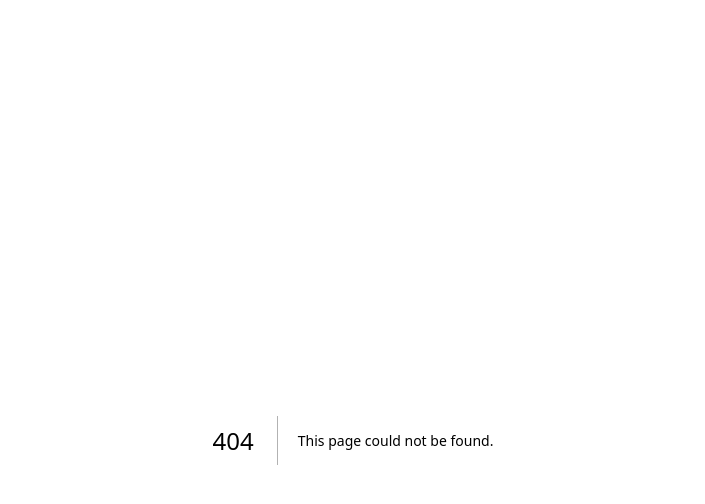
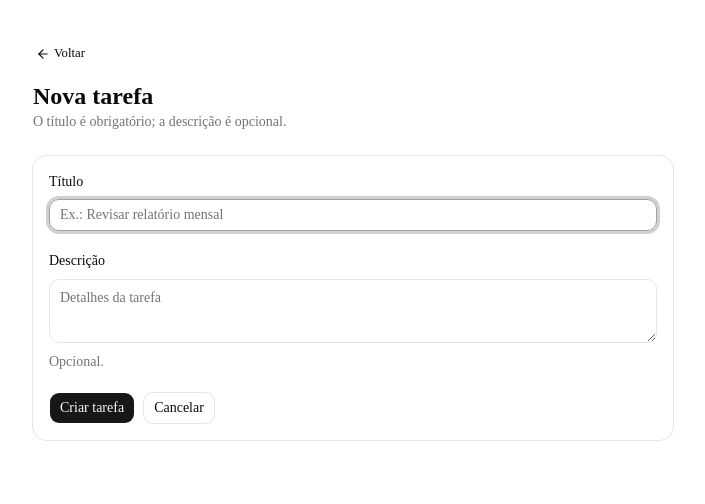
Before and after one commit to fer-oshiro/nextjs-to-do, a Next.js app: page /tasks/new in a window 1280 px wide. Before the commit this address had no page. Shown: the top 504 px of the page, without its empty margins (287-992 px from the left). Built offline with nearby package versions, Linux system fonts and the light colour scheme.

Commit message:
feat: add create and edit task form

```diff
--- a/package.json
+++ b/package.json
@@ -10,6 +10,7 @@
     "prepare": "husky"
   },
   "dependencies": {
+    "@hookform/resolvers": "^7.0.1",
     "@tanstack/react-query": "^5.105.2",
     "@trpc/client": "^11.23.0",
     "@trpc/server": "^11.23.0",
@@ -22,6 +23,7 @@
     "radix-ui": "^1.8.1",
     "react": "19.1.0",
     "react-dom": "19.1.0",
+    "react-hook-form": "^7.91.0",
     "server-only": "^0.0.1",
     "shadcn": "^4.23.0",
     "sonner": "^2.0.8",
--- /dev/null
+++ b/src/app/not-found.tsx
@@ -0,0 +1,20 @@
+import Link from "next/link";
+
+import { Button } from "@/components/ui/button";
+import { Card, CardDescription, CardFooter, CardHeader, CardTitle } from "@/components/ui/card";
+
+export default function NotFound() {
+  return (
+    <Card>
+      <CardHeader>
+        <CardTitle>Não encontrado</CardTitle>
+        <CardDescription>Esta página não existe ou a tarefa foi excluída.</CardDescription>
+      </CardHeader>
+      <CardFooter>
+        <Button asChild>
+          <Link href="/">Ver tarefas</Link>
+        </Button>
+      </CardFooter>
+    </Card>
+  );
+}
--- a/src/app/page.tsx
+++ b/src/app/page.tsx
@@ -1,4 +1,8 @@
+import { PlusIcon } from "lucide-react";
+import Link from "next/link";
+
 import { TaskList } from "@/components/task-list";
+import { Button } from "@/components/ui/button";
 import { taskListInput } from "@/lib/schemas/task";
 import { getQueryClient, HydrateClient, trpc } from "@/trpc/server";
 
@@ -24,6 +28,12 @@ export default async function HomePage() {
           <h1 className="text-2xl font-semibold">Tarefas</h1>
           <p className="text-muted-foreground text-sm">Suas tarefas, das mais recentes para as mais antigas.</p>
         </div>
+        <Button asChild>
+          <Link href="/tasks/new">
+            <PlusIcon />
+            Nova tarefa
+          </Link>
+        </Button>
       </header>
       <HydrateClient>
         <TaskList />
--- /dev/null
+++ b/src/app/tasks/[id]/edit/page.tsx
@@ -0,0 +1,34 @@
+import { TRPCError } from "@trpc/server";
+import { notFound } from "next/navigation";
+
+import { PageHeader } from "@/components/page-header";
+import { TaskForm } from "@/components/task-form";
+import { Card, CardContent } from "@/components/ui/card";
+import { getQueryClient, trpc } from "@/trpc/server";
+
+export const dynamic = "force-dynamic";
+
+/** SSR: a tarefa é buscada no servidor e o formulário já abre preenchido. */
+export default async function EditTaskPage({ params }: { params: Promise<{ id: string }> }) {
+  const { id } = await params;
+
+  const task = await getQueryClient()
+    .fetchQuery(trpc.task.byId.queryOptions({ id }))
+    .catch((error) => {
+      if (error instanceof TRPCError && error.code === "NOT_FOUND") return null;
+      throw error;
+    });
+
+  if (!task) notFound();
+
+  return (
+    <>
+      <PageHeader title="Editar tarefa" />
+      <Card>
+        <CardContent>
+          <TaskForm task={{ id: task.id, titulo: task.titulo, descricao: task.descricao }} />
+        </CardContent>
+      </Card>
+    </>
+  );
+}
--- /dev/null
+++ b/src/app/tasks/new/page.tsx
@@ -0,0 +1,16 @@
+import { PageHeader } from "@/components/page-header";
+import { TaskForm } from "@/components/task-form";
+import { Card, CardContent } from "@/components/ui/card";
+
+export default function NewTaskPage() {
+  return (
+    <>
+      <PageHeader title="Nova tarefa" description="O título é obrigatório; a descrição é opcional." />
+      <Card>
+        <CardContent>
+          <TaskForm />
+        </CardContent>
+      </Card>
+    </>
+  );
+}
--- /dev/null
+++ b/src/components/page-header.tsx
@@ -0,0 +1,21 @@
+import { ArrowLeftIcon } from "lucide-react";
+import Link from "next/link";
+
+import { Button } from "@/components/ui/button";
+
+export function PageHeader({ title, description }: { title: string; description?: string }) {
+  return (
+    <header className="mb-6 flex flex-col items-start gap-3">
+      <Button variant="ghost" size="sm" asChild className="-ml-2">
+        <Link href="/">
+          <ArrowLeftIcon />
+          Voltar
+        </Link>
+      </Button>
+      <div>
+        <h1 className="text-2xl font-semibold">{title}</h1>
+        {description && <p className="text-muted-foreground text-sm">{description}</p>}
+      </div>
+    </header>
+  );
+}
--- a/src/components/task-card.tsx
+++ b/src/components/task-card.tsx
@@ -1,5 +1,9 @@
+import { PencilIcon } from "lucide-react";
+import Link from "next/link";
+
 import { DeleteTaskButton } from "@/components/delete-task-button";
 import { Badge } from "@/components/ui/badge";
+import { Button } from "@/components/ui/button";
 import { Card, CardAction, CardContent, CardDescription, CardHeader, CardTitle } from "@/components/ui/card";
 import { Skeleton } from "@/components/ui/skeleton";
 import { formatDate } from "@/lib/format";
@@ -15,6 +19,11 @@ export function TaskCard({ task }: { task: Task }) {
           {task.dataAtualizacao && <Badge variant="secondary">Editada</Badge>}
         </CardDescription>
         <CardAction className="flex gap-1">
+          <Button variant="ghost" size="icon" asChild>
+            <Link href={`/tasks/${task.id}/edit`} aria-label={`Editar tarefa ${task.titulo}`}>
+              <PencilIcon />
+            </Link>
+          </Button>
           <DeleteTaskButton task={task} />
         </CardAction>
       </CardHeader>
--- /dev/null
+++ b/src/components/task-form.tsx
@@ -0,0 +1,120 @@
+"use client";
+
+import { zodResolver } from "@hookform/resolvers/zod";
+import { useMutation, useQueryClient } from "@tanstack/react-query";
+import type { TRPCClientErrorLike } from "@trpc/client";
+import Link from "next/link";
+import { useRouter } from "next/navigation";
+import { Controller, useForm } from "react-hook-form";
+import { toast } from "sonner";
+
+import { Button } from "@/components/ui/button";
+import { Field, FieldDescription, FieldError, FieldGroup, FieldLabel } from "@/components/ui/field";
+import { Input } from "@/components/ui/input";
+import { Spinner } from "@/components/ui/spinner";
+import { Textarea } from "@/components/ui/textarea";
+import { type Task, type TaskCreateInput, taskCreateSchema } from "@/lib/schemas/task";
+import type { AppRouter } from "@/server/routers/_app";
+import { useTRPC } from "@/trpc/client";
+
+type Props = {
+  /** Sem `task`, o formulário cria uma tarefa nova; com `task`, edita a existente. */
+  task?: Pick<Task, "id" | "titulo" | "descricao">;
+};
+
+export function TaskForm({ task }: Props) {
+  const isEdit = Boolean(task);
+  const router = useRouter();
+  const trpc = useTRPC();
+  const queryClient = useQueryClient();
+
+  // Mesmo schema zod usado como input no router: a validação do cliente é
+  // idêntica à do servidor e o envio é bloqueado se o título estiver vazio.
+  const form = useForm<TaskCreateInput>({
+    resolver: zodResolver(taskCreateSchema),
+    defaultValues: { titulo: task?.titulo ?? "", descricao: task?.descricao ?? "" },
+  });
+
+  async function onSuccess(saved: Task) {
+    // Invalida list e byId para a listagem refletir a mudança ao voltar.
+    await queryClient.invalidateQueries({ queryKey: trpc.task.pathKey() });
+    toast.success(isEdit ? "Tarefa atualizada" : "Tarefa criada", { description: saved.titulo });
+    router.push("/");
+  }
+
+  function onError(error: TRPCClientErrorLike<AppRouter>) {
+    // Se o servidor recusar algum campo, o erro aparece embaixo do input...
+    const fieldErrors: Partial<Record<string, string[]>> = error.data?.zodError?.fieldErrors ?? {};
+    for (const name of ["titulo", "descricao"] as const) {
+      const message = fieldErrors[name]?.[0];
+      if (message) form.setError(name, { message });
+    }
+    // ...e qualquer erro (validação, tarefa inexistente, rede) vira um toast.
+    toast.error(isEdit ? "Não foi possível salvar a tarefa" : "Não foi possível criar a tarefa", {
+      description: error.message,
+    });
+  }
+
+  const create = useMutation(trpc.task.create.mutationOptions({ onSuccess, onError }));
+  const update = useMutation(trpc.task.update.mutationOptions({ onSuccess, onError }));
+  // Continua true até o router.push: evita duplo envio enquanto redireciona.
+  const isPending = create.isPending || update.isPending || create.isSuccess || update.isSuccess;
+
+  function onSubmit(values: TaskCreateInput) {
+    if (task) update.mutate({ id: task.id, ...values });
+    else create.mutate(values);
+  }
+
+  return (
+    <form onSubmit={form.handleSubmit(onSubmit)} noValidate>
+      <FieldGroup>
+        <Controller
+          name="titulo"
+          control={form.control}
+          render={({ field, fieldState }) => (
+            <Field data-invalid={fieldState.invalid}>
+              <FieldLabel htmlFor="titulo">Título</FieldLabel>
+              <Input
+                {...field}
+                id="titulo"
+                placeholder="Ex.: Revisar relatório mensal"
+                aria-invalid={fieldState.invalid}
+                autoFocus
+                disabled={isPending}
+              />
+              {fieldState.invalid && <FieldError errors={[fieldState.error]} />}
+            </Field>
+          )}
+        />
+        <Controller
+          name="descricao"
+          control={form.control}
+          render={({ field, fieldState }) => (
+            <Field data-invalid={fieldState.invalid}>
+              <FieldLabel htmlFor="descricao">Descrição</FieldLabel>
+              <Textarea
+                {...field}
+                id="descricao"
+                rows={4}
+                placeholder="Detalhes da tarefa"
+                aria-invalid={fieldState.invalid}
+                disabled={isPending}
+              />
+              <FieldDescription>Opcional.</FieldDescription>
+              {fieldState.invalid && <FieldError errors={[fieldState.error]} />}
+            </Field>
+          )}
+        />
+        <Field orientation="horizontal">
+          <Button type="submit" disabled={isPending}>
+            {isPending && <Spinner aria-label="Salvando" />}
+            {isEdit ? "Salvar alterações" : "Criar tarefa"}
+          </Button>
+          <Button variant="outline" asChild>
+            <Link href="/">Cancelar</Link>
+          </Button>
+        </Field>
+      </FieldGroup>
+    </form>
+  );
+}
--- a/src/components/task-list.tsx
+++ b/src/components/task-list.tsx
@@ -1,9 +1,11 @@
 "use client";
 
 import { useSuspenseInfiniteQuery } from "@tanstack/react-query";
+import Link from "next/link";
 
 import { TaskCard } from "@/components/task-card";
-import { Card, CardDescription, CardHeader, CardTitle } from "@/components/ui/card";
+import { Button } from "@/components/ui/button";
+import { Card, CardDescription, CardFooter, CardHeader, CardTitle } from "@/components/ui/card";
 import { taskListInput } from "@/lib/schemas/task";
 import { useTRPC } from "@/trpc/client";
 
@@ -26,6 +28,11 @@ export function TaskList() {
           <CardTitle>Nenhuma tarefa ainda</CardTitle>
           <CardDescription>Crie a primeira para começar.</CardDescription>
         </CardHeader>
+        <CardFooter className="justify-center">
+          <Button asChild>
+            <Link href="/tasks/new">Nova tarefa</Link>
+          </Button>
+        </CardFooter>
       </Card>
     );
   }
```
Also changed, not shown: 1 other file (tests, documents, lock files or other folders).
